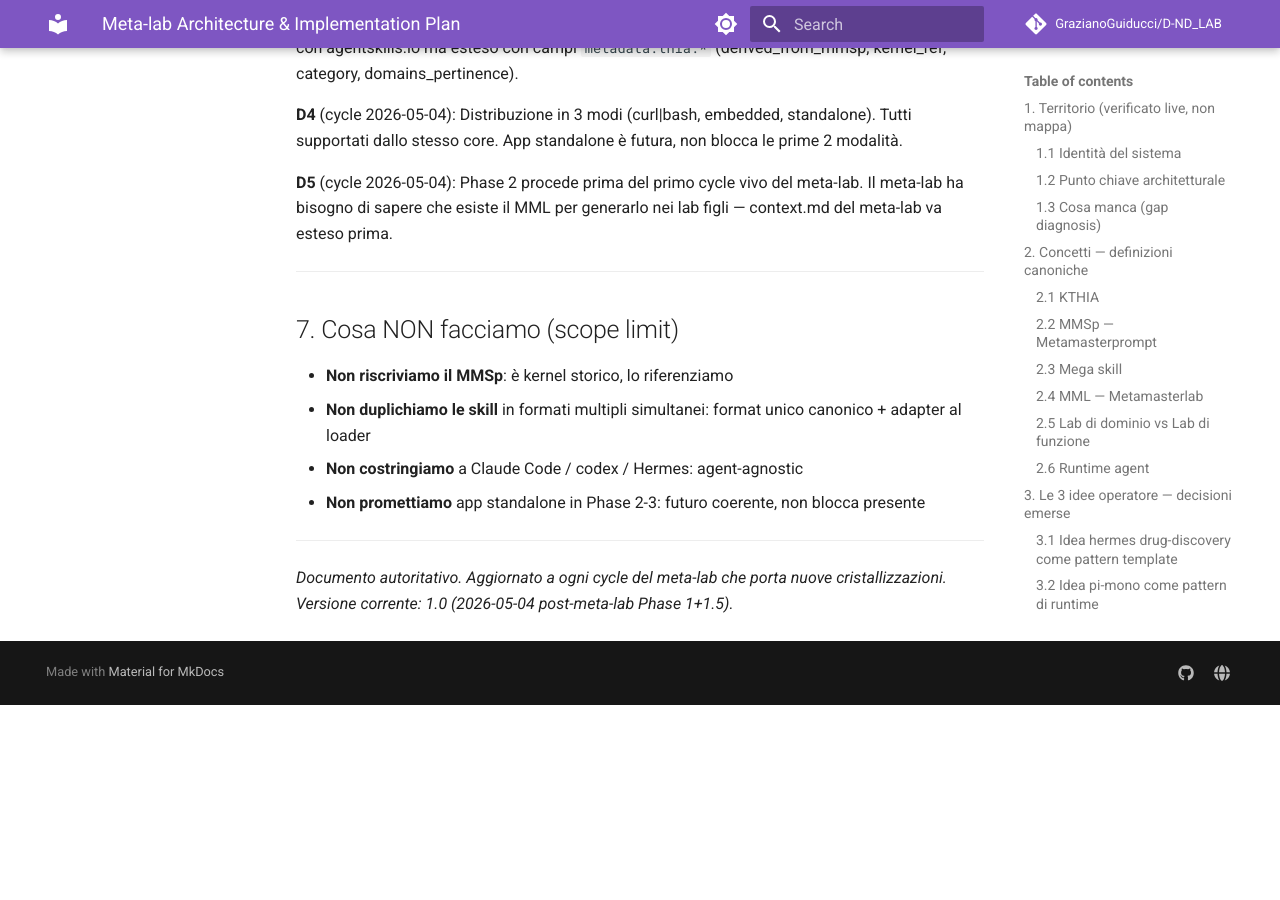
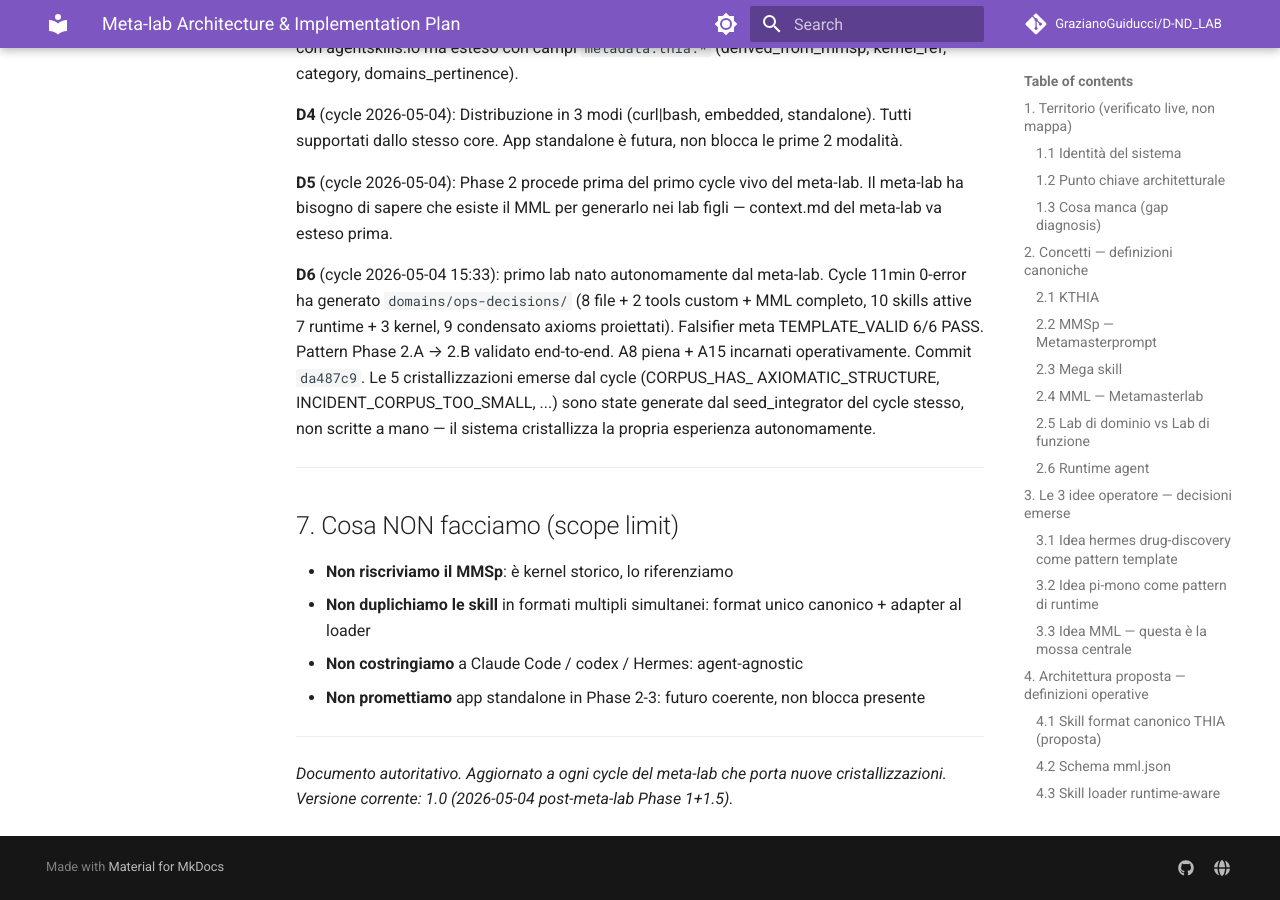
Before and after one commit to GrazianoGuiducci/D-ND_LAB, an MkDocs documentation site: the page built from docs/META_LAB_ARCHITECTURE.md, in a window 1280 px wide and 900 px high, scrolled down 9140 px. Built offline with MkDocs 1.6.1 and Material for MkDocs 9.7.7, drawn with Linux system fonts in a browser that asks for light colours; comment, search, counter and statistics services are not loaded; before the commit the page ends 9845 px from its top, so only the background shows below that.

Commit message:
docs(meta-lab): D6 in decisions log — primo lab nato dal meta-lab
Cycle 20260504_1533 ha generato ops-decisions in autonomia. TEMPLATE_VALID
6/6 PASS. Pattern Phase 2.A→2.B validato end-to-end. A8+A15 incarnati.

Cristallizzazione completa in
/root/.claude/projects/-opt/memory/cristallo_first_lab_born_from_meta_lab_2026-05-04.md
+ MEMORY.md index aggiornato.

Co-Authored-By: Claude Opus 4.7 (1M context) <noreply@anthropic.com>

```diff
--- a/docs/META_LAB_ARCHITECTURE.md
+++ b/docs/META_LAB_ARCHITECTURE.md
@@ -468,6 +468,16 @@ non blocca le prime 2 modalità.
 del meta-lab. Il meta-lab ha bisogno di sapere che esiste il MML per
 generarlo nei lab figli — context.md del meta-lab va esteso prima.
 
+**D6** (cycle 2026-05-04 15:33): primo lab nato autonomamente dal meta-lab.
+Cycle 11min 0-error ha generato `domains/ops-decisions/` (8 file + 2 tools
+custom + MML completo, 10 skills attive 7 runtime + 3 kernel, 9 condensato
+axioms proiettati). Falsifier meta TEMPLATE_VALID 6/6 PASS. Pattern Phase
+2.A → 2.B validato end-to-end. A8 piena + A15 incarnati operativamente.
+Commit `da487c9`. Le 5 cristallizzazioni emerse dal cycle (CORPUS_HAS_
+AXIOMATIC_STRUCTURE, INCIDENT_CORPUS_TOO_SMALL, ...) sono state generate
+dal seed_integrator del cycle stesso, non scritte a mano — il sistema
+cristallizza la propria esperienza autonomamente.
+
 ---
 
 ## 7. Cosa NON facciamo (scope limit)
```
